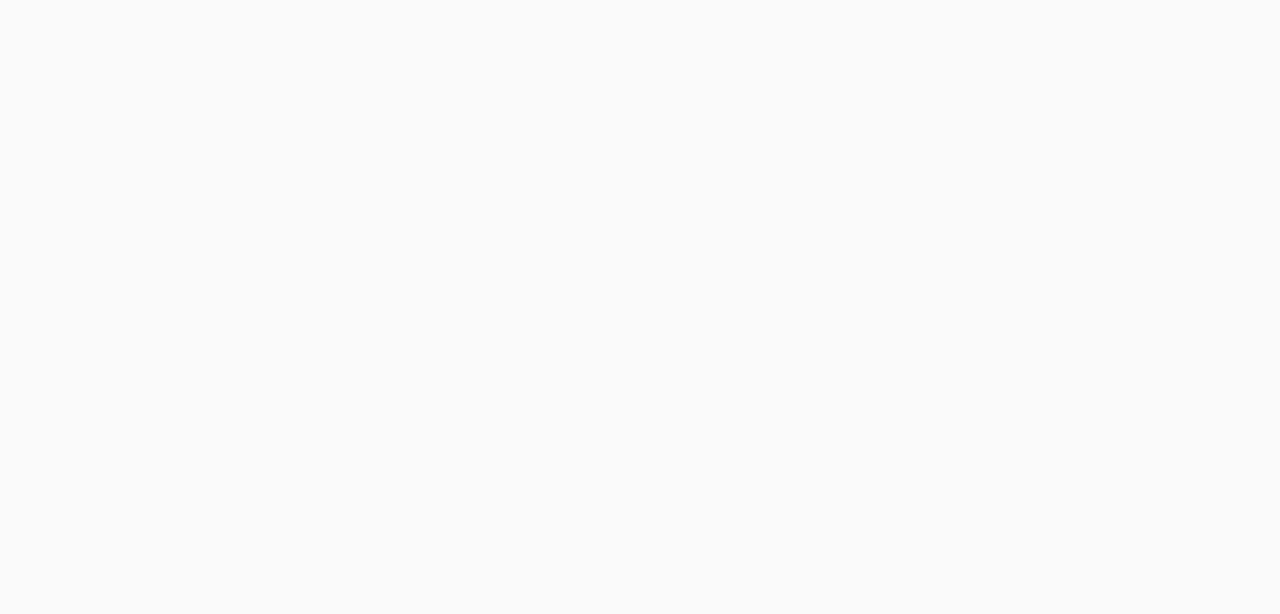
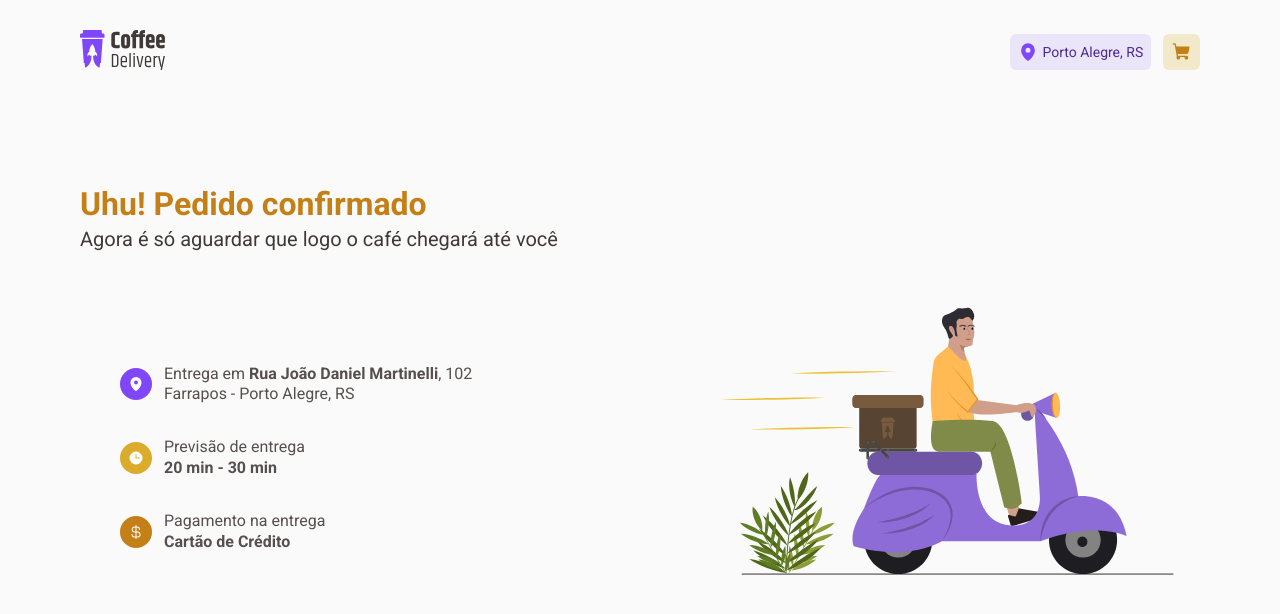
Before and after one commit to gustavofadel/coffee-delivery, a React (Vite) app: page /success in a window 1280 px wide. Before the commit this address had no page. Shown: the top 614 px of the page. Built offline with nearby package versions, Linux system fonts and the light colour scheme.

Commit message:
feat: Success page

```diff
--- a/src/Router.tsx
+++ b/src/Router.tsx
@@ -2,6 +2,7 @@
 import { DefaultLayout } from './layouts/DefaultLayout'
 import { Checkout } from './pages/Checkout'
 import { Home } from './pages/Home'
+import { Success } from './pages/Success'
 
 export function Router() {
   return (
@@ -9,6 +10,7 @@
       <Route path="/" element={<DefaultLayout />}>
         <Route path="/" element={<Home />} />
         <Route path="/checkout" element={<Checkout />} />
+        <Route path="/success" element={<Success />} />
       </Route>
     </Routes>
   )
--- a/src/components/Benefit/index.tsx
+++ b/src/components/InfoWithIcon/index.tsx
@@ -1,20 +1,24 @@
 import { ReactNode } from 'react'
-import { BenefitContainer, IconContainer } from './styles'
+import { IconContainer, InfoWithIconContainer } from './styles'
 
-interface BenefitProps {
+interface InfoWithIconProps {
   icon: ReactNode
   iconBackgroundColor: string
   text: string | ReactNode
 }
 
-export function Benefit({ icon, iconBackgroundColor, text }: BenefitProps) {
+export function InfoWithIcon({
+  icon,
+  iconBackgroundColor,
+  text,
+}: InfoWithIconProps) {
   return (
-    <BenefitContainer>
+    <InfoWithIconContainer>
       <IconContainer iconBackgroundColor={iconBackgroundColor}>
         {icon}
       </IconContainer>
 
       {typeof text === 'string' ? <p>{text}</p> : text}
-    </BenefitContainer>
+    </InfoWithIconContainer>
   )
 }
--- a/src/components/Benefit/styles.ts
+++ b/src/components/InfoWithIcon/styles.ts
@@ -1,6 +1,6 @@
 import styled from 'styled-components'
 
-export const BenefitContainer = styled.div`
+export const InfoWithIconContainer = styled.div`
   display: flex;
   align-items: center;
   gap: 0.75rem;
--- a/src/pages/Home/components/Intro/index.tsx
+++ b/src/pages/Home/components/Intro/index.tsx
@@ -1,7 +1,7 @@
 import { Coffee, Package, ShoppingCart, Timer } from 'phosphor-react'
 import { useTheme } from 'styled-components'
 import introImage from '../../../../assets/intro-image.svg'
-import { Benefit } from '../../../../components/Benefit'
+import { InfoWithIcon } from '../../../../components/InfoWithIcon'
 import { RegularText } from '../../../../components/Typography'
 import {
   BenefitsContainer,
@@ -28,22 +28,22 @@
           </section>
 
           <BenefitsContainer>
-            <Benefit
+            <InfoWithIcon
               icon={<ShoppingCart weight="fill" />}
               iconBackgroundColor={colors['yellow-dark']}
               text="Compra simples e segura"
             />
-            <Benefit
+            <InfoWithIcon
               icon={<Package weight="fill" />}
               iconBackgroundColor={colors['base-text']}
               text="Embalagem mantém o café intacto"
             />
-            <Benefit
+            <InfoWithIcon
               icon={<Timer weight="fill" />}
               iconBackgroundColor={colors.yellow}
               text="Entrega rápida e rastreada"
             />
-            <Benefit
+            <InfoWithIcon
               icon={<Coffee weight="fill" />}
               iconBackgroundColor={colors.purple}
               text="O café chega fresquinho até você"
--- /dev/null
+++ b/src/pages/Success/index.tsx
@@ -0,0 +1,64 @@
+import { Clock, CurrencyDollar, MapPin } from 'phosphor-react'
+import { useTheme } from 'styled-components'
+import illustration from '../../assets/success-illustration.svg'
+import { InfoWithIcon } from '../../components/InfoWithIcon'
+import { RegularText, TitleText } from '../../components/Typography'
+import { OrderDetailsContainer, SuccessContainer } from './styles'
+
+export function Success() {
+  const { colors } = useTheme()
+
+  return (
+    <SuccessContainer className="container">
+      <div>
+        <TitleText size="l">Uhu! Pedido confirmado</TitleText>
+
+        <RegularText size="l" color="subtitle">
+          Agora é só aguardar que logo o café chegará até você
+        </RegularText>
+      </div>
+
+      <section>
+        <OrderDetailsContainer>
+          <InfoWithIcon
+            icon={<MapPin weight="fill" />}
+            iconBackgroundColor={colors.purple}
+            text={
+              <RegularText>
+                Entrega em <strong>Rua João Daniel Martinelli</strong>, 102
+                <br />
+                Farrapos - Porto Alegre, RS
+              </RegularText>
+            }
+          />
+
+          <InfoWithIcon
+            icon={<Clock weight="fill" />}
+            iconBackgroundColor={colors.yellow}
+            text={
+              <RegularText>
+                Previsão de entrega
+                <br />
+                <strong>20 min - 30 min</strong>
+              </RegularText>
+            }
+          />
+
+          <InfoWithIcon
+            icon={<CurrencyDollar weight="fill" />}
+            iconBackgroundColor={colors['yellow-dark']}
+            text={
+              <RegularText>
+                Pagamento na entrega
+                <br />
+                <strong>Cartão de Crédito</strong>
+              </RegularText>
+            }
+          />
+        </OrderDetailsContainer>
+
+        <img src={illustration} alt="" />
+      </section>
+    </SuccessContainer>
+  )
+}
--- /dev/null
+++ b/src/pages/Success/styles.ts
@@ -0,0 +1,39 @@
+import styled from 'styled-components'
+
+export const SuccessContainer = styled.div`
+  display: flex;
+  flex-direction: column;
+  gap: 2.5rem;
+  margin-top: 5rem;
+
+  h1 {
+    color: ${({ theme }) => theme.colors['yellow-dark']};
+  }
+
+  > section {
+    display: flex;
+    align-items: center;
+    justify-content: space-between;
+  }
+`
+
+export const OrderDetailsContainer = styled.div`
+  padding: 2.5rem;
+  border-radius: 6px 36px 6px 36px;
+  position: relative;
+  background: ${({ theme }) => theme.colors.background};
+  min-width: 32rem;
+
+  display: flex;
+  flex-direction: column;
+  gap: 2rem;
+
+  &::before {
+    content: '';
+    position: relative;
+    inset: -1px;
+    z-index: -1;
+    border-radius: 7px 37px 7px 37px;
+    background: linear-gradient(102.89deg, #dbac2c 2.61%, #8047f8 98.76%);
+  }
+`
```
Also changed, not shown: src/assets/success-illustration.svg (added).
